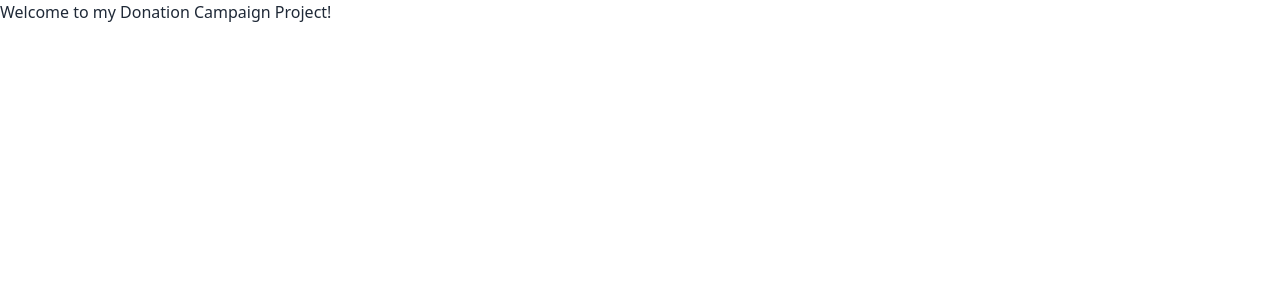
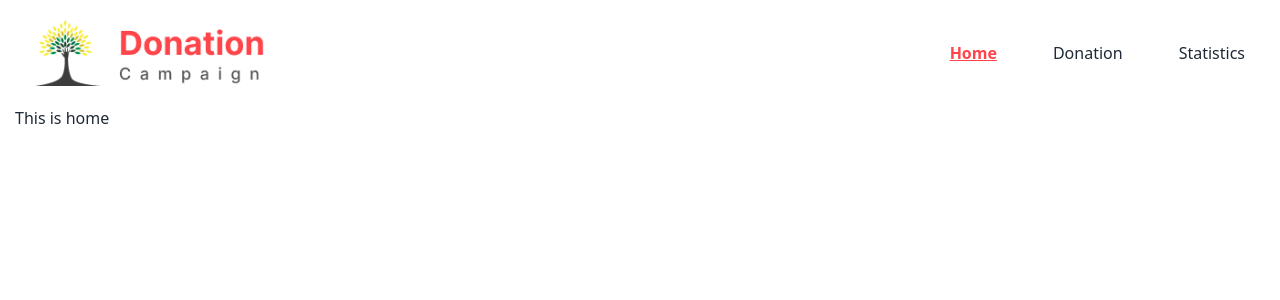
Before and after one commit to mahfuzar175/donation-campaign, a React (Vite) app: page / in a window 1280 px wide. Shown: the top 300 px of the page. Built offline with nearby package versions, Linux system fonts and the light colour scheme.

Commit message:
navbar added to the project

```diff
--- /dev/null
+++ b/src/components/Header/Navbar/Navbar.jsx
@@ -0,0 +1,46 @@
+import { NavLink } from "react-router-dom";
+import Logo from "../../Logo/Logo";
+
+const Navbar = () => {
+  return (
+    <div>
+      <nav className="flex justify-between items-center p-5">
+        <Logo></Logo>
+        <ul className="flex gap-14">
+          <li>
+            <NavLink
+              to="/"
+              className={({ isActive, isPending }) =>
+                isPending ? "pending" : isActive ? "text-[#FF444A] font-bold underline" : " "
+              }
+            >
+              Home
+            </NavLink>
+          </li>
+          <li>
+          <NavLink
+              to="/donation"
+              className={({ isActive, isPending }) =>
+                isPending ? "pending" : isActive ? "text-[#FF444A] font-bold underline" : " "
+              }
+            >
+              Donation
+            </NavLink>
+          </li>
+          <li>
+          <NavLink
+              to="/statistics"
+              className={({ isActive, isPending }) =>
+                isPending ? "pending" : isActive ? "text-[#FF444A] font-bold underline" : " "
+              }
+            >
+              Statistics
+            </NavLink>
+          </li>
+        </ul>
+      </nav>
+    </div>
+  );
+};
+
+export default Navbar;
--- /dev/null
+++ b/src/components/Logo/Logo.jsx
@@ -0,0 +1,10 @@
+
+const Logo = () => {
+    return (
+        <div>
+            <img className="w-[230px]" src="/src/assets/Logo.png" alt="" />
+        </div>
+    );
+};
+
+export default Logo;
--- /dev/null
+++ b/src/layout/MainLayout.jsx
@@ -0,0 +1,13 @@
+import { Outlet } from "react-router-dom";
+import Navbar from "../components/Header/Navbar/Navbar";
+
+const MainLayout = () => {
+    return (
+        <div className="max-w-[1250px] mx-auto">
+            <Navbar></Navbar>
+            <Outlet></Outlet>
+        </div>
+    );
+};
+
+export default MainLayout;
--- /dev/null
+++ b/src/pages/Donation/Donation.jsx
@@ -0,0 +1,10 @@
+
+const Donation = () => {
+    return (
+        <div>
+            <h2>This is Donation</h2>
+        </div>
+    );
+};
+
+export default Donation;
--- /dev/null
+++ b/src/pages/Home/Home.jsx
@@ -0,0 +1,10 @@
+
+const Home = () => {
+    return (
+        <div>
+            <h2>This is home</h2>
+        </div>
+    );
+};
+
+export default Home;
--- /dev/null
+++ b/src/pages/Statistics/Statistics.jsx
@@ -0,0 +1,10 @@
+
+const Statistics = () => {
+    return (
+        <div>
+            <h2>This is Statistics</h2>
+        </div>
+    );
+};
+
+export default Statistics;
```
Also changed, not shown: src/Router/Route.jsx (added, +28 -0 lines), src/main.jsx (+3 -10 lines), src/assets/Logo.png (added).
